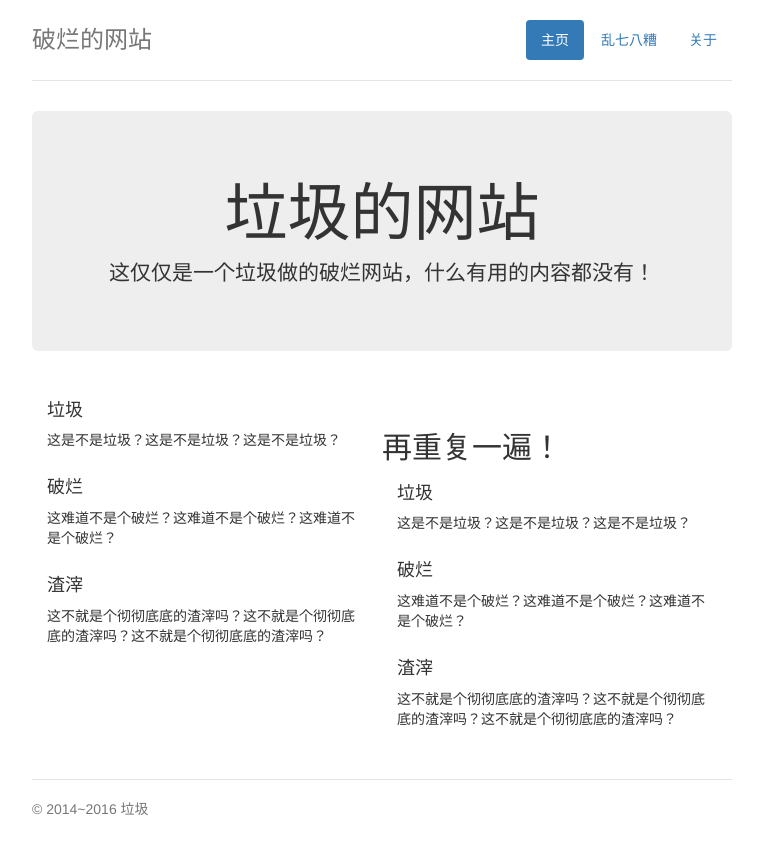
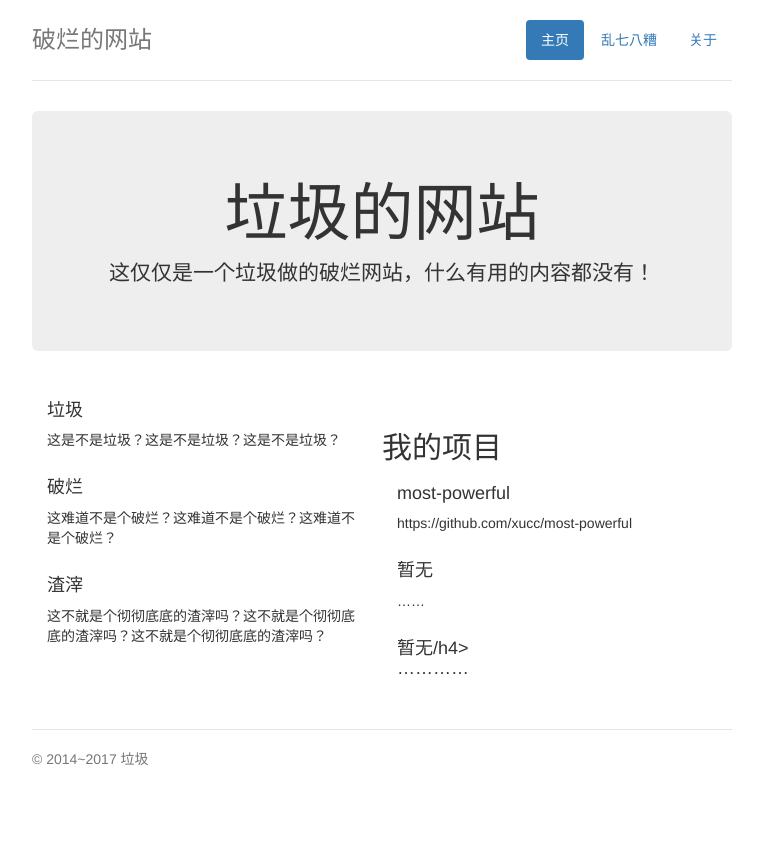
Before and after one commit to xucc/xucc.github.io, a plain HTML site: page index.html in a window 1280 px wide. Shown: the whole page, without its empty margins (258-1021 px from the left). After the commit the page ends 800 px from the top, so only its background shows below. Drawn offline with Linux system fonts and the light colour scheme.

Commit message:
为进一步探索做准备
以后将是光明的前程

```diff
--- a/index.html
+++ b/index.html
@@ -49,21 +49,21 @@
           <p>这不就是个彻彻底底的渣滓吗？这不就是个彻彻底底的渣滓吗？这不就是个彻彻底底的渣滓吗？</p>
         </div>
 		<br>
-		<h2>再重复一遍！</h2>
+		<h2>我的项目</h2>
         <div class="col-lg-6">
-          <h4>垃圾</h4>
-          <p>这是不是垃圾？这是不是垃圾？这是不是垃圾？</p>
+          <h4>most-powerful</h4>
+          <p>https://github.com/xucc/most-powerful</p>
 
-          <h4>破烂</h4>
-          <p>这难道不是个破烂？这难道不是个破烂？这难道不是个破烂？</p>
+          <h4>暂无</h4>
+          <p>……</p>
 
-          <h4>渣滓</h4>
-          <p>这不就是个彻彻底底的渣滓吗？这不就是个彻彻底底的渣滓吗？这不就是个彻彻底底的渣滓吗？</p>
+          <h4>暂无/h4>
+          <p>…………</p>
         </div>
       </div>
 
       <footer class="footer">
-        <p>&copy; 2014~2016 垃圾</p>
+        <p>&copy; 2014~2017 垃圾</p>
       </footer>
 
     </div>
```
Also changed, not shown: about.html (+2 -2 lines).
